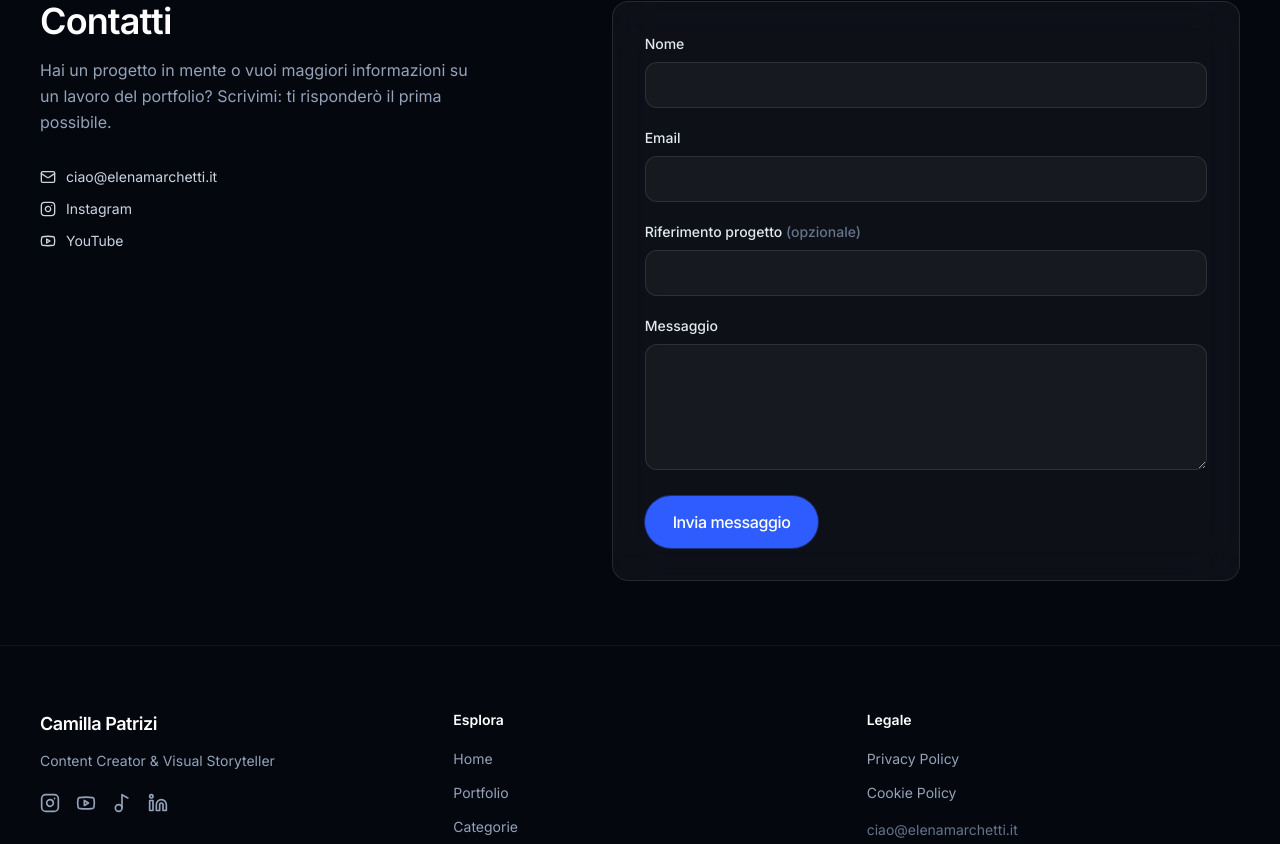
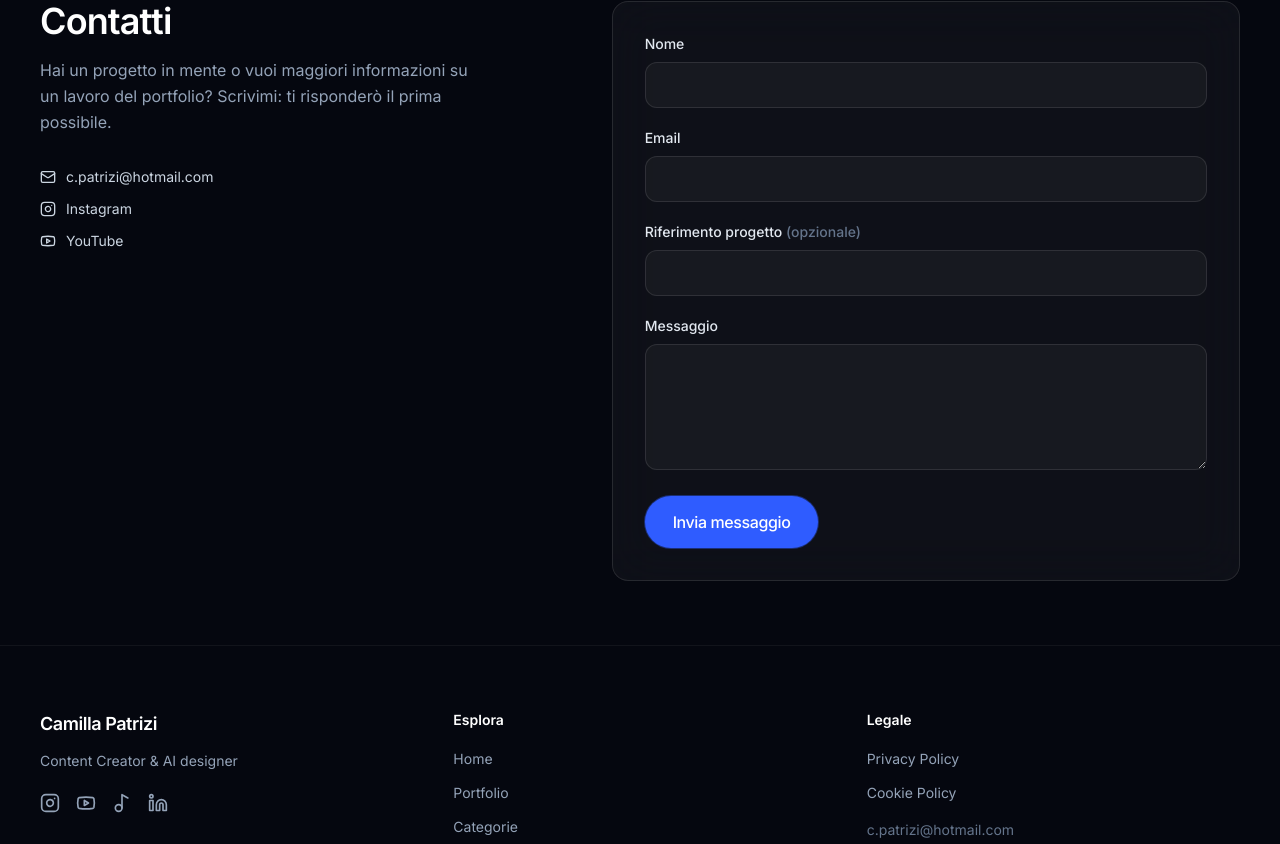
Before and after one commit to Camilla86/Camilla-Patrizi-Portfolio, a Next.js app: page /contatti in a window 1280 px wide. Shown: the part 196-1040 px from the top of the page. Built offline with nearby package versions, Linux system fonts and the light colour scheme; no server answers.

Commit message:
Modify siteConfig for new content creator
Updated site configuration details for Camilla Patrizi.

```diff
--- a/src/content/site.ts
+++ b/src/content/site.ts
@@ -3,12 +3,12 @@ import type { NavItem } from '@/types';
 // Dati globali del sito: sostituisci con le informazioni reali del content creator.
 export const siteConfig = {
   name: 'Camilla Patrizi',
-  tagline: 'Content Creator & Visual Storyteller',
+  tagline: 'Content Creator & AI designer',
   description:
-    'Portfolio di Elena Marchetti: fotografia, video e immagini create per brand e progetti editoriali. Racconti visivi cinematografici con un\'estetica pulita e riconoscibile.',
-  url: process.env.NEXT_PUBLIC_SITE_URL ?? 'https://www.elenamarchetti.it',
+    'Portfolio di Camilla Patrizi: fotografia, video e immagini create per brand e progetti editoriali. Racconti visivi con video,foto e immagini con un\'estetica pulita e riconoscibile.',
+  url: process.env.NEXT_PUBLIC_SITE_URL ?? 'https://www.camillapatrizi-portfolio',
   locale: 'it_IT',
-  email: 'ciao@elenamarchetti.it',
+  email: 'c.patrizi@hotmail.com',
   social: {
     instagram: 'https://instagram.com/elenamarchetti',
     youtube: 'https://youtube.com/@elenamarchetti',
```
